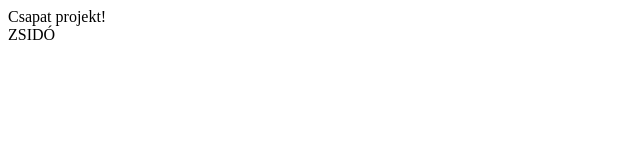
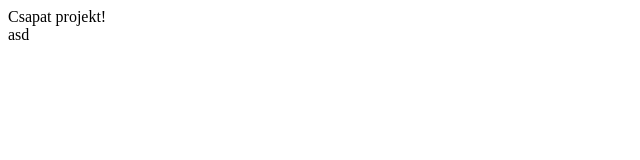
Before and after one commit to CoPhe23/react_task_team_test, a React (Vite) app: page / in a window 1280 px wide. Shown: the top 160 px of the page, without its empty margins (0-640 px from the left). Built offline with nearby package versions, Linux system fonts and the light colour scheme.

Commit message:
DEV: AddTask.jsx

```diff
--- a/src/components/AddTask.jsx
+++ b/src/components/AddTask.jsx
@@ -3,7 +3,7 @@ import React from 'react'
 export const AddTask = () => {
   return (
     <div>
-      ZSIDÓ
+      asd
     </div>
   )
 }
```
